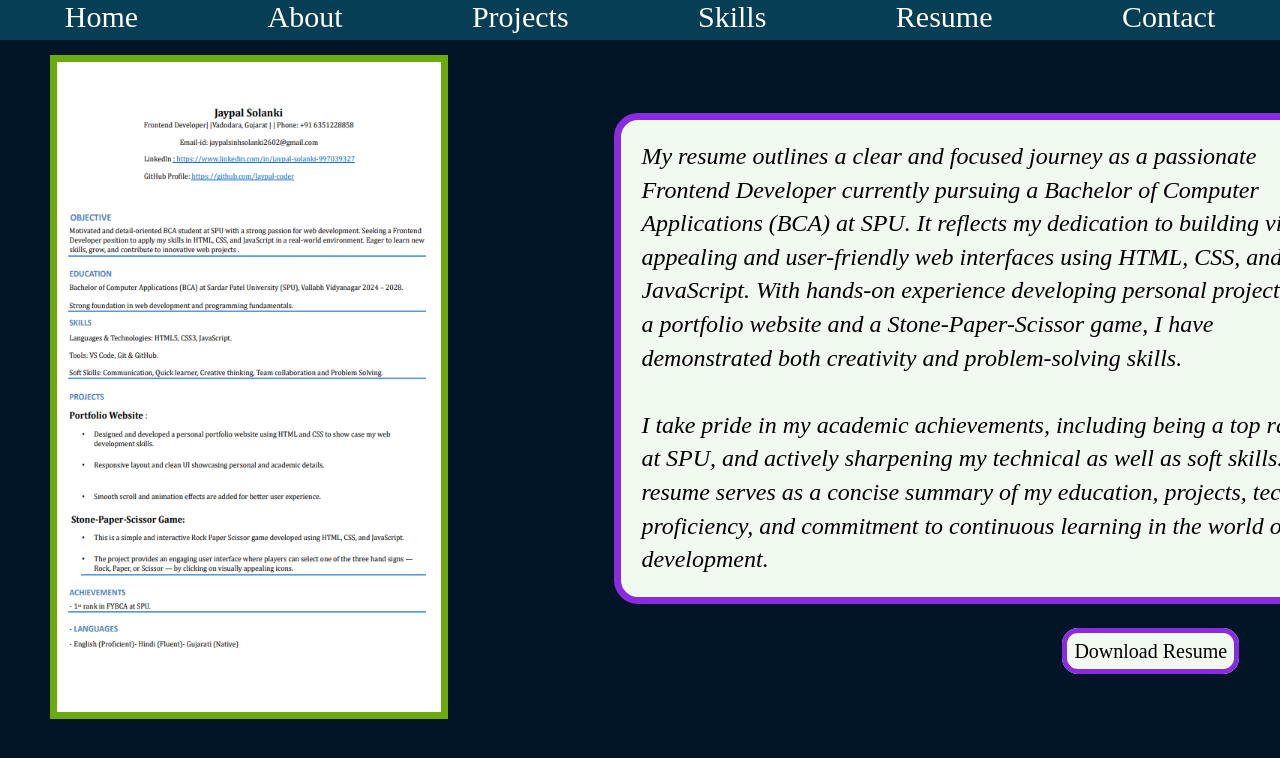
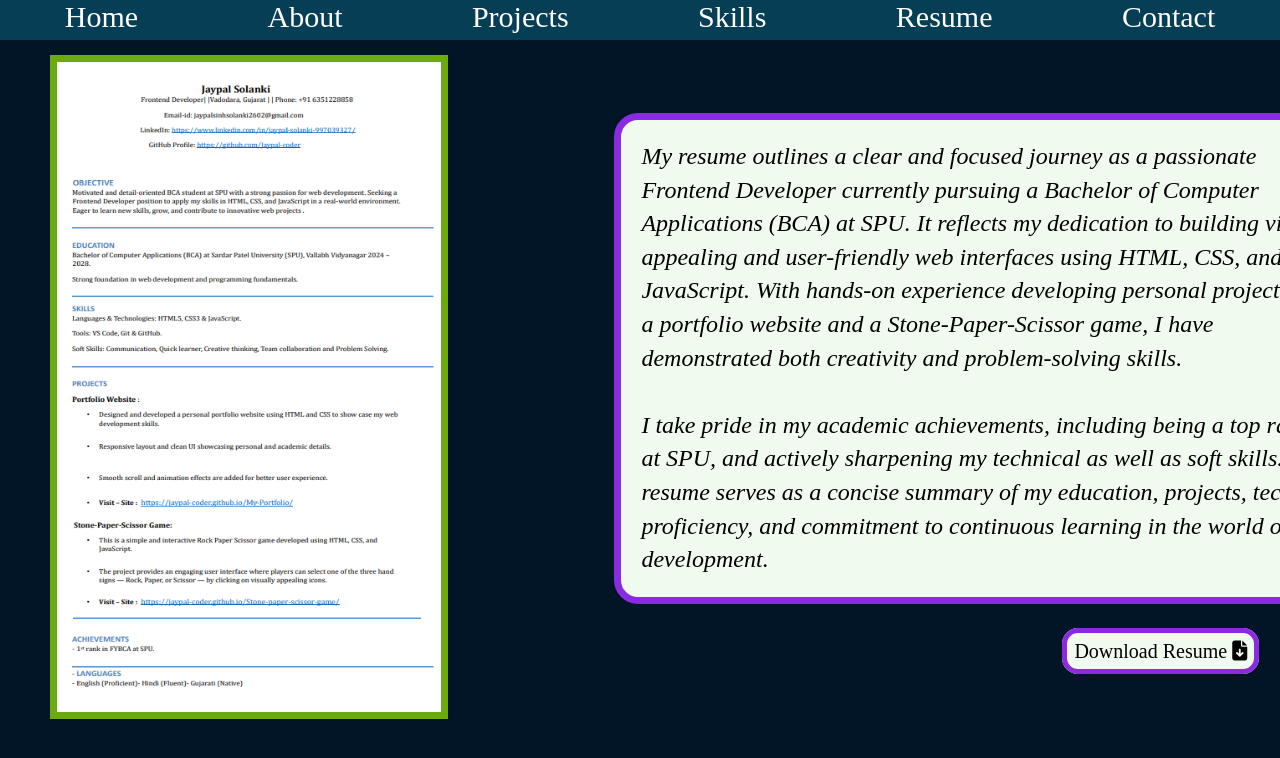
Before and after one commit to Jaypal-coder/My-Portfolio, a plain HTML site: page resume.html in a window 1280 px wide. Shown: the top 758 px of the page. Drawn offline with Linux system fonts and the light colour scheme.

Commit message:
Resume Updated

```diff
--- a/resume.html
+++ b/resume.html
@@ -5,6 +5,7 @@
     <meta name="viewport" content="width=device-width, initial-scale=1.0">
     <title>Resume</title>
     <link rel="stylesheet" href="resume.css">
+    <link rel="stylesheet" href="https://cdnjs.cloudflare.com/ajax/libs/font-awesome/6.7.2/css/all.min.css" integrity="sha512-Evv84Mr4kqVGRNSgIGL/F/aIDqQb7xQ2vcrdIwxfjThSH8CSR7PBEakCr51Ck+w+/U6swU2Im1vVX0SVk9ABhg==" crossorigin="anonymous" referrerpolicy="no-referrer" />
 </head>
 <body>
     <header>
@@ -18,10 +19,10 @@
         </div>
     </header>
     <main>
-        <img src="resume.png">
+        <img src="new resume.png">
         <p>My resume outlines a clear and focused journey as a passionate Frontend Developer currently pursuing a Bachelor of Computer Applications (BCA) at SPU. It reflects my dedication to building visually appealing and user-friendly web interfaces using HTML, CSS, and JavaScript. With hands-on experience developing personal projects like a portfolio website and a Stone-Paper-Scissor game, I have demonstrated both creativity and problem-solving skills. <br><br> I take pride in my academic achievements, including being a top ranker at SPU, and actively sharpening my technical as well as soft skills. My resume serves as a concise summary of my education, projects, technical proficiency, and commitment to continuous learning in the world of web development.
         </p><br><br>
-     <a id="btn" href="https://raw.githubusercontent.com/Jaypal-coder/Public-Repo/main/JS%20Resume.pdf">Download Resume </a>
+     <a id="btn" href="https://raw.githubusercontent.com/Jaypal-coder/Public-Repo/main/Jaypal%20Solanki%20Resume%20(2).pdf">Download Resume <i class="fa-solid fa-file-arrow-down"></i> </a>
     </main>
 </body>
 </html>
```
Also changed, not shown: new resume.png (added).
